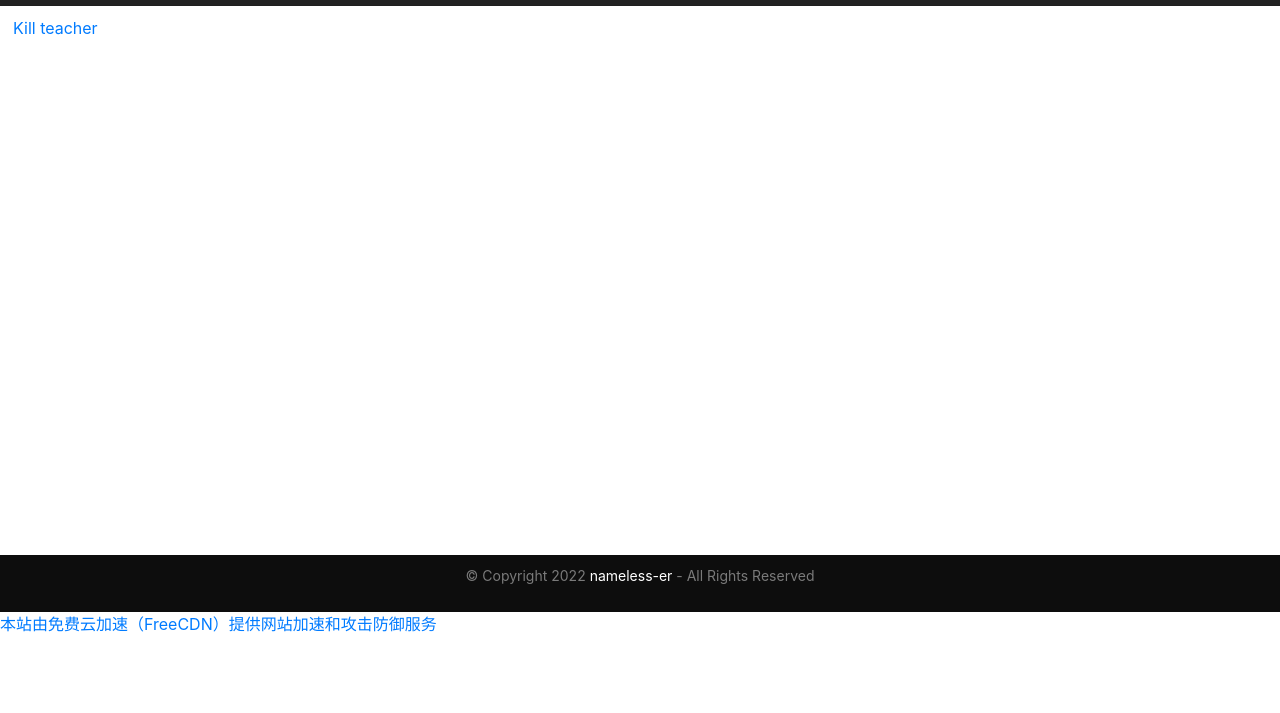
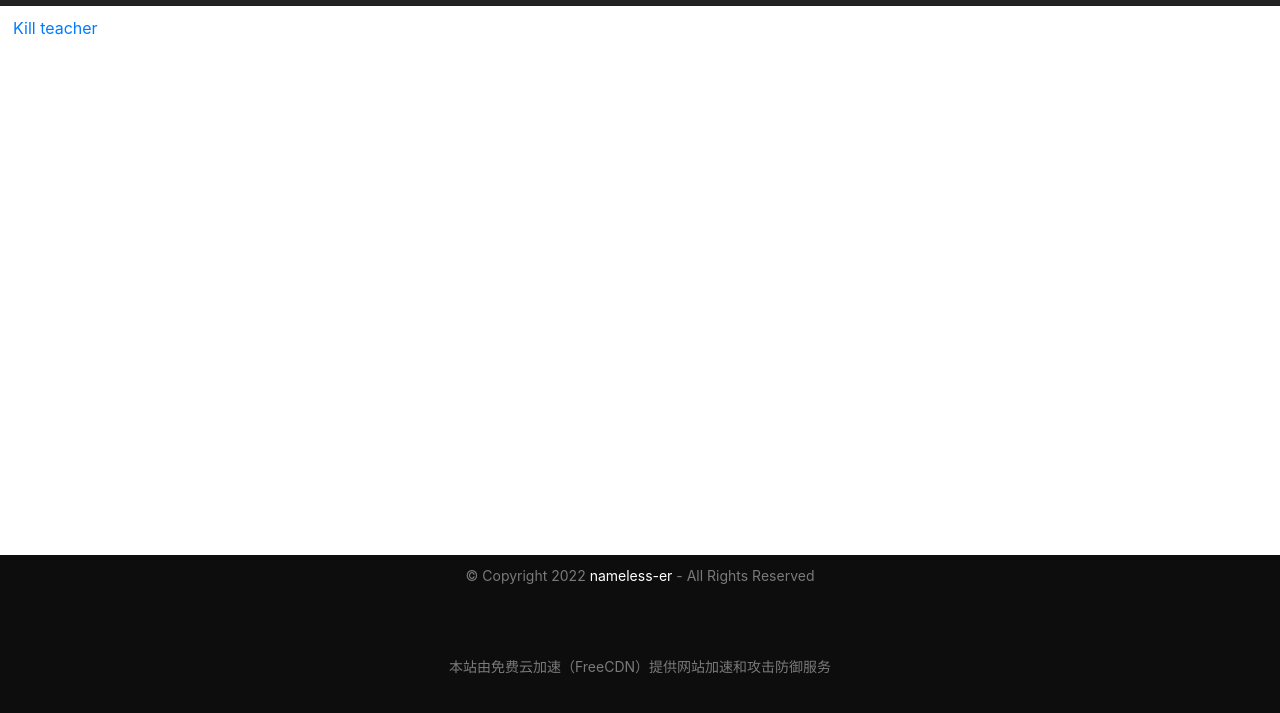
Before and after one commit to nameless-er/nameless-er.github.io, a plain HTML site: page index.html in a window 1280 px wide. Shown: the part 89-802 px from the top of the page. Drawn offline with nearby package versions, Linux system fonts and the light colour scheme.

Commit message:
Update index.html

```diff
--- a/index.html
+++ b/index.html
@@ -13,6 +13,6 @@
 <h1 id="iy3l"><a href="https://wuliao.tk/" id="io4ki"></a></h1><div id="ivuua"><br></div><nav role="navigation"><ul id="iqrvu"><li></li><li></li><li></li><li><a href="https://tby-my.sharepoint.com/:f:/g/personal/nameless_tby_onmicrosoft_com/Eu22j6g8GtVBlp0C6AP8Z3oBnLnEvIkple0hfypiw_REtw?e=P9vmy6" class="active">Onedrive</a></li></ul></nav></div></div></header><link href="https://cdn.bootcss.com/bootstrap/4.1.0/css/bootstrap.min.css" rel="stylesheet"/>
 <div class="row" id="izvnk"><a href="2.html">&nbsp; &nbsp; Kill teacher</a> </div>
 <section class="footer-1"><div class="container"><div class="media-container-row align-center"><div class="col-12"><p class="mbr-text">© Copyright 2022 <a href="https://github.com/nameless-er" id="i324v">nameless-er</a> - All Rights Reserved
+<section class="footer-1"><div class="container"><div class="media-container-row align-center"><div class="col-12"><p class="mbr-text">本站由免费云加速（FreeCDN）提供网站加速和攻击防御服务 <a href="http://www.freecdn.pw/?zzwz" id="i324v"></a>
         </p></div></div></div></section></body>
-           <a target="_blank" href="http://www.freecdn.pw/?zzwz" title="免费云加速（FreeCDN），为您免费提供网站加速和网站防御（DDOS、CC攻击）" alt="免费云加速（FreeCDN），为您免费提供网站加速和网站防御（DDOS、CC攻击）">本站由免费云加速（FreeCDN）提供网站加速和攻击防御服务</a>
         <html>
```
